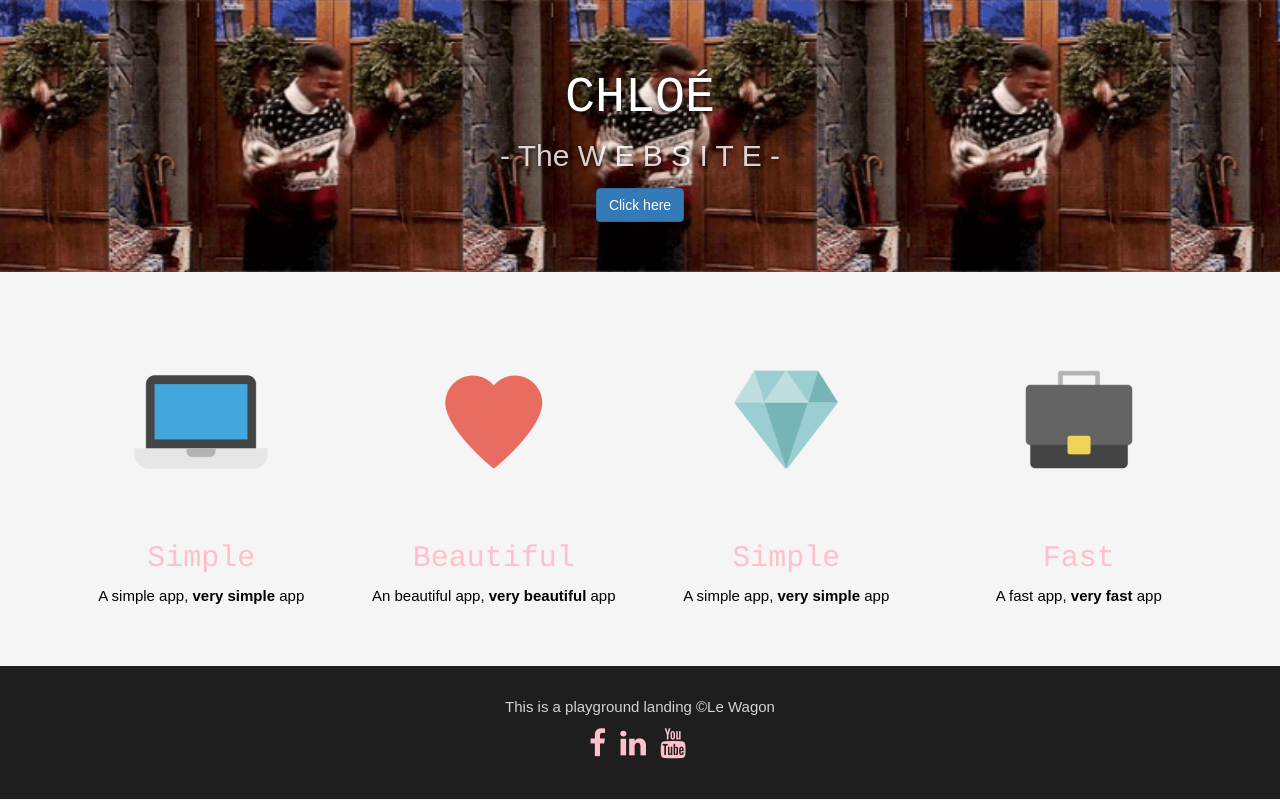
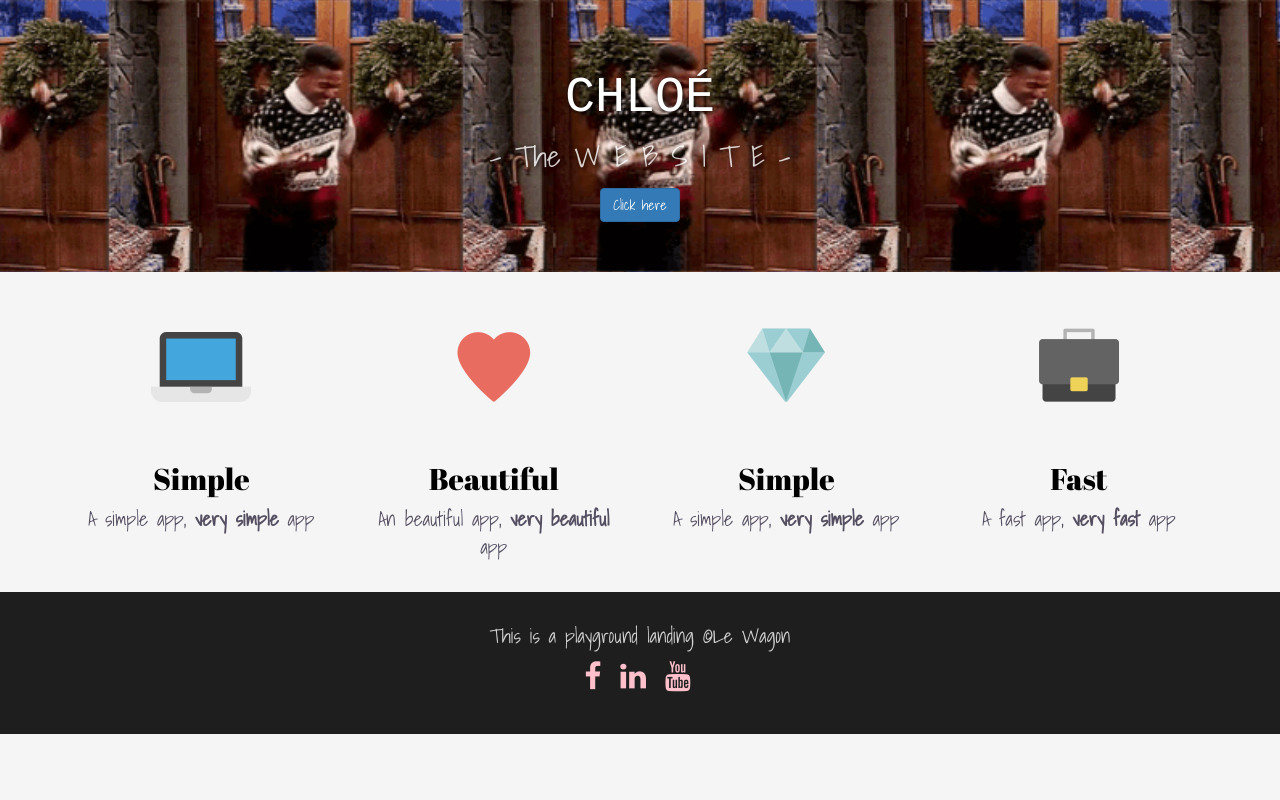
Before and after one commit to supdevelop/Landing, a plain HTML site: page index.html in a window 1280 px wide. Drawn offline with nearby package versions, Linux system fonts and the light colour scheme.

Commit message:
Changement police

```diff
--- a/index.html
+++ b/index.html
@@ -3,9 +3,12 @@
     <meta charset="utf-8">
     <title>My playground landing</title>
     <meta http-equiv="X-UA-Compatible" content="IE=edge">
-  <meta name="viewport" content="width=device-width, initial-scale=1">
-  <link rel="stylesheet" href="https://maxcdn.bootstrapcdn.com/bootstrap/3.2.0/css/bootstrap.min.css">
-  <link href='style.css' rel='stylesheet'>
+    <meta name="viewport" content="width=device-width, initial-scale=1">
+    <link rel="stylesheet" href="https://maxcdn.bootstrapcdn.com/bootstrap/3.2.0/css/bootstrap.min.css">
+    <link href="https://fonts.googleapis.com/css?family=Abril+Fatface" rel="stylesheet">
+    <link href='style.css' rel='stylesheet'>
+    <link href="https://fonts.googleapis.com/css?family=Shadows+Into+Light" rel="stylesheet">
+
 
     <link rel="stylesheet" type="text/css" href="style.css">
     <link rel="stylesheet" href="https://maxcdn.bootstrapcdn.com/font-awesome/4.4.0/css/font-awesome.min.css">
@@ -22,7 +25,7 @@
 
         <div class="col-xs-12 col-sm-6 col-md-3">
           <div class="card text-center">
-            <img src="images/laptop.png" alt="picture description" width="200">
+            <img src="images/laptop.png" alt="picture description" width="150">
             <h2>Simple</h2>
             <p>A simple app, <strong>very simple</strong> app</p>
           </div>
@@ -31,7 +34,7 @@
 
         <div class="col-xs-12 col-sm-6 col-md-3">
           <div class="card text-center">
-            <img src="images/heart.png" alt="picture description" width="200">
+            <img src="images/heart.png" alt="picture description" width="150">
             <h2>Beautiful</h2>
             <p>An beautiful app, <strong>very beautiful</strong> app</p>
           </div>
@@ -42,7 +45,7 @@
 
         <div class="col-xs-12 col-sm-6 col-md-3">
           <div class="card text-center">
-            <img src="images/diamond.png" alt="picture description" width="200">
+            <img src="images/diamond.png" alt="picture description" width="150">
             <h2>Simple</h2>
             <p>A simple app, <strong>very simple</strong> app</p>
           </div>
@@ -50,7 +53,7 @@
 
         <div class="col-xs-12 col-sm-6 col-md-3">
           <div class="card text-center">
-            <img src="images/briefcase.png" alt="picture description" width="200">
+            <img src="images/briefcase.png" alt="picture description" width="150">
             <h2>Fast</h2>
             <p>A fast app, <strong>very fast</strong> app</p>
 
--- a/style.css
+++ b/style.css
@@ -1,8 +1,8 @@
 body{
   background: rgb(245,245,245);
-  color: black;
-  font-size: 15px;
-  font-family: sans-serif;
+  color: #544E61;
+  font-size: 20px;
+  font-family: 'Shadows Into Light', cursive;
 
 }
 h1{
@@ -13,8 +13,8 @@ h1{
   font-size: 10px;
 }
 h2 {
-  font-family: Courier;
-  color: pink;
+  font-family: 'Abril Fatface', cursive;
+  color: black;
   font-weight: lighter;
   font-size: 30px;
 }
@@ -30,6 +30,7 @@ a:hover {
   text-align: center;
   background-image: url("images/tenor.gif");
   background-size: contain;
+  background-color: transparent;
   background-position: bottom;
   padding: 50px;
   color: white;
@@ -55,9 +56,14 @@ a:hover {
   color: lightgrey;
 }
 .card{
-  padding: 50px 0;
+  padding: 10px 0;
   font-weight: lighter;
   text-align: center;
+  background-color: transparent;
+  background-size: 30px;
+  border-radius: 5px;
+  margin-top: 10px;
+  margin-bottom: 10px;
 
 }
 
```
